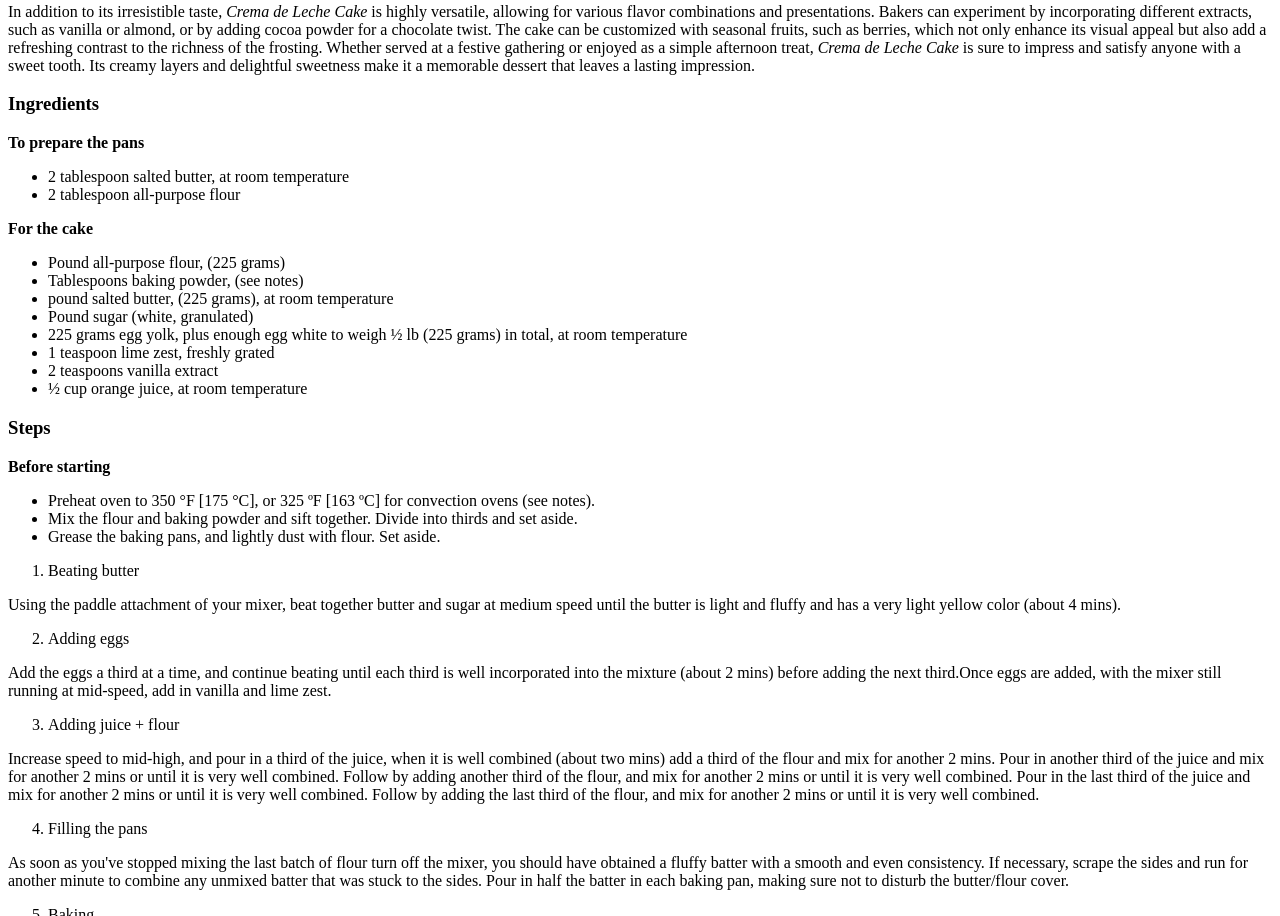
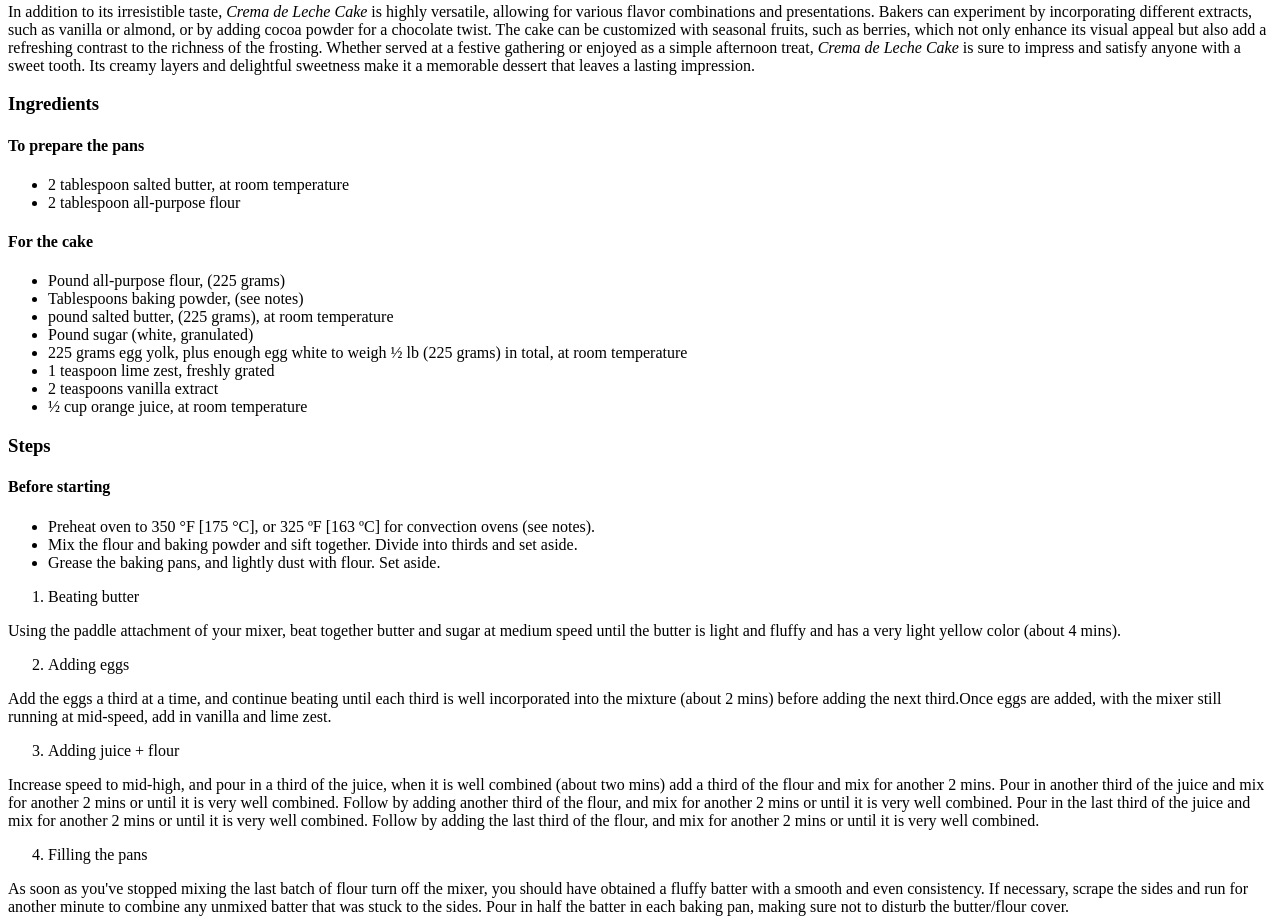
Before and after one commit to OnnisG/odin-recipes, a plain HTML site: page recipes/dominican-cake.html in a window 1280 px wide. Shown: the part 698-1614 px from the top of the page. Drawn offline with Linux system fonts and the light colour scheme.

Commit message:
I modified headings on the dominican cake file

```diff
--- a/recipes/dominican-cake.html
+++ b/recipes/dominican-cake.html
@@ -9,7 +9,7 @@
 <body>
     <h1>Dominican Cake</h1>
 
-    <img src="../recipes/Crema-de-Leche.jpg" alt="Picture of delicious cake" width="800" height="480">
+    <img src="../recipes/images/Crema-de-Leche.jpg" alt="Picture of delicious cake" width="800" height="480">
 
     <h2>Crema de Leche</h2>
 
@@ -29,14 +29,14 @@
 
         <h3>Ingredients</h3>
 
-        <p><strong>To prepare the pans</strong></p>
+        <h4>To prepare the pans</h4>
 
             <ul>
                 <li>2 tablespoon salted butter, at room temperature</li>
                 <li>2 tablespoon all-purpose flour</li>
             </ul>
 
-        <p><strong>For the cake</strong></p>
+        <h4>For the cake</h4>
 
             <ul>
                 <li>Pound all-purpose flour, (225 grams)</li>
@@ -52,7 +52,7 @@
 
         <h3>Steps</h3>
 
-        <p><strong>Before starting</strong></p>
+        <h4>Before starting</h4>
 
         <ul>
             <li>Preheat oven to 350 °F [175 °C], or 325 ºF [163 ºC] for convection ovens (see notes).</li>
```
